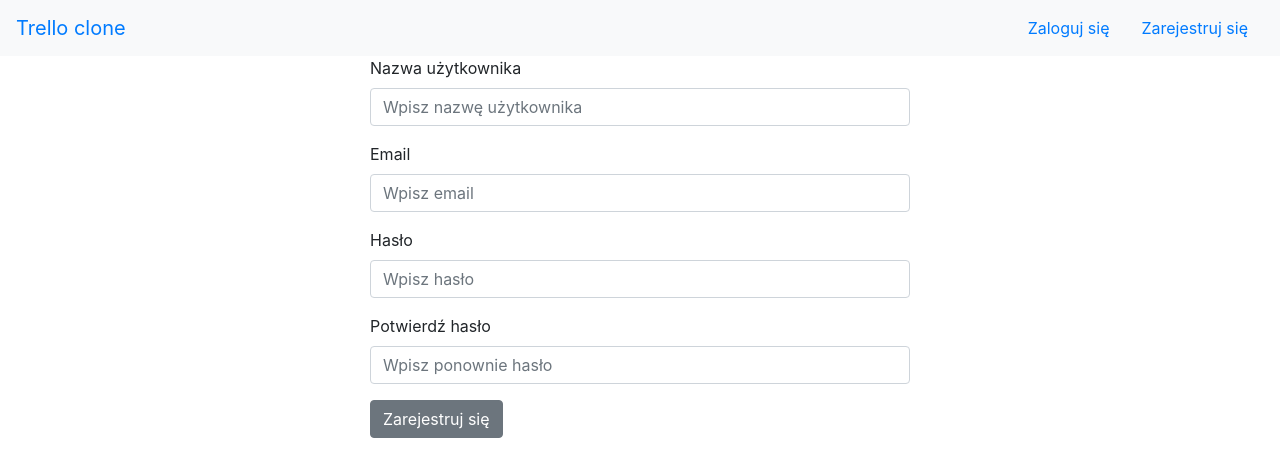
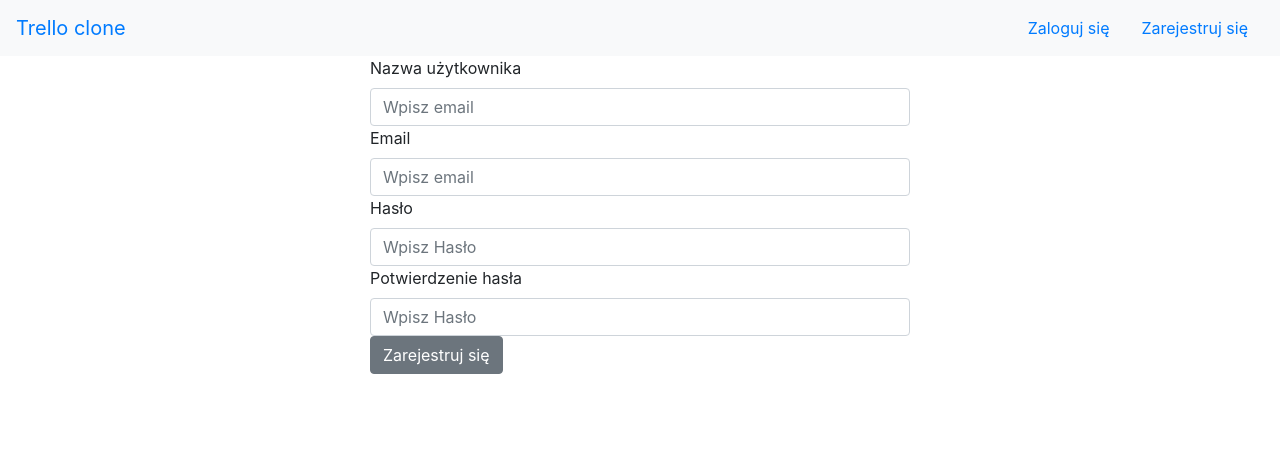
Before and after one commit to PAW-trello/frontend, a React (Create React App) app in the folder trello-web/: page /register in a window 1280 px wide. Shown: the top 476 px of the page. Built offline with nearby package versions, Linux system fonts and the light colour scheme; what apisauce would draw is missing.

Commit message:
connect register with backend

```diff
--- a/trello-web/src/containers/Login/index.tsx
+++ b/trello-web/src/containers/Login/index.tsx
@@ -2,8 +2,6 @@ import React, { Component } from "react";
 import {
   Button,
   Form,
-  FormGroup,
-  Label,
   Input,
   Container,
   Row,
--- a/trello-web/src/containers/Register/index.tsx
+++ b/trello-web/src/containers/Register/index.tsx
@@ -7,7 +7,7 @@ import {
   Input,
   Container,
   Row,
-  Col,
+  Col
 } from "reactstrap";
 
 import api from "../../utils/api";
@@ -28,7 +28,7 @@ const validationSchema = Yup.object().shape({
     .required("Uzupełnij email")
 });
 export const Register = () => {
-  console.log('xDDDDDDD')
+  console.log("xDDDDDDD");
   const handleSubmit = ({
     username,
     email,
@@ -42,20 +42,20 @@ export const Register = () => {
    api
       .register({
         username,
+        email,
         password,
-        email,
         password_confirmation
-      })
-      .then(({ ok, data }) => {
+      }).then(({ok, data}) => {
         if (ok) {
-         console.log('zostales zarejestrowany')
+          console.log('zarejestrowano xd')
         } else {
-          console.log('cos sie zjebalo');
+          console.log('nie')
         }
       })
       .catch(e => {
         console.log(e);
       });
+
   };
 
   return (
@@ -70,7 +70,7 @@ export const Register = () => {
               validationSchema={validationSchema}
             >
               {({
-                values: { username, password, email,password_confirmation },
+                values: { password, email, username, password_confirmation },
                 errors,
                 touched,
                 handleSubmit,
@@ -78,58 +78,72 @@ export const Register = () => {
                 handleBlur
               }) => {
                 return (
-                  <>
-                    <FormGroup>
-                      <Label for="exampleEmail">Nazwa użytkownika</Label>
+                  <form onSubmit={handleSubmit}>
+                    <label htmlFor="email" style={{ display: "block" }}>
+                      Nazwa użytkownika
+                    </label>
                     <Input
+                      id="username"
+                      placeholder="Wpisz email"
                       type="text"
-                        name="username"
                       value={username}
-                        onChange={handleChange("username")}
-                        error={touched.username && (errors.username as string)}
-                        placeholder="Wpisz nazwę użytkownika"
-                        onBlur={handleBlur("username")}
+                      onBlur={handleBlur}
+                      onChange={handleChange}
                     />
-                    </FormGroup>
-                    <FormGroup>
-                      <Label for="exampleEmail">Email</Label>
+                    {errors.username && touched.username && (
+                      <div className="input-feedback">{errors.username}</div>
+                    )}
+                    <label htmlFor="email" style={{ display: "block" }}>
+                      Email
+                    </label>
                     <Input
-                        type="email"
-                        name="email"
+                      id="email"
+                      placeholder="Wpisz email"
+                      type="text"
                       value={email}
-                        onChange={handleChange("email")}
-                        error={touched.email && (errors.email as string)}
-                        onBlur={handleBlur("email")}
-                        placeholder="Wpisz email"
+                      onBlur={handleBlur}
+                      onChange={handleChange}
                     />
-                    </FormGroup>
-                    <FormGroup>
-                      <Label for="examplePassword">Hasło</Label>
+                    {errors.email && touched.email && (
+                      <div className="input-feedback">{errors.email}</div>
+                    )}
+                    <label htmlFor="email" style={{ display: "block" }}>
+                      Hasło
+                    </label>
                     <Input
+                      id="password"
+                      placeholder="Wpisz Hasło"
                       type="password"
-                        name="password"
-                        onChange={handleChange("password")}
-                        onBlur={handleBlur("password")}
-                        error={touched.password && (errors.password as string)}
                       value={password}
-                        placeholder="Wpisz hasło"
+                      onBlur={handleBlur}
+                      onChange={handleChange}
                     />
-                    </FormGroup>
-                    <FormGroup>
-                      <Label for="examplePassword">Potwierdź hasło</Label>
+                    {errors.password && touched.password && (
+                      <div className="input-feedback">{errors.password}</div>
+                    )}
+
+                    <label htmlFor="email" style={{ display: "block" }}>
+                      Potwierdzenie hasła
+                    </label>
                     <Input
+                      id="password_confirmation"
+                      placeholder="Wpisz Hasło"
                       type="password"
-                        name="password_confirmation"
-                        onChange={handleChange("password_confirmation")}
-                        onBlur={handleBlur("password_confirmation")}
-                        error={touched.password_confirmation && (errors.password_confirmation as string)}
                       value={password_confirmation}
-                        placeholder="Wpisz ponownie hasło"
+                      onBlur={handleBlur}
+                      onChange={handleChange}
                     />
-                    </FormGroup>
+                    {errors.password_confirmation &&
+                      touched.password_confirmation && (
+                        <div className="input-feedback">
+                          {errors.password_confirmation}
+                        </div>
+                      )}
 
-                    <Button onClick={handleSubmit}>Zarejestruj się</Button>
-                  </>
+                    <Button type="submit" onClick={handleSubmit}>
+                      Zarejestruj się
+                    </Button>
+                  </form>
                 );
               }}
             </Formik>
--- a/trello-web/src/utils/api.ts
+++ b/trello-web/src/utils/api.ts
@@ -13,7 +13,10 @@ const create = () => {
     });
     const setAuthorizationHeader = (token: string) => api.setHeader('Authorization', `Bearer ${token}`)
     const logout = () => delete api.headers['Authorization']
-    const register = (registerPayload: RegisterPayload) => api.post(`signup`, registerPayload)
+    const register = (registerPayload: RegisterPayload) => {
+        api.post(`signup`, registerPayload)
+        console.log(registerPayload);
+    }
     return {
         logout,
         setAuthorizationHeader,
```
Lines whose indentation alone changed are shown as unchanged.
